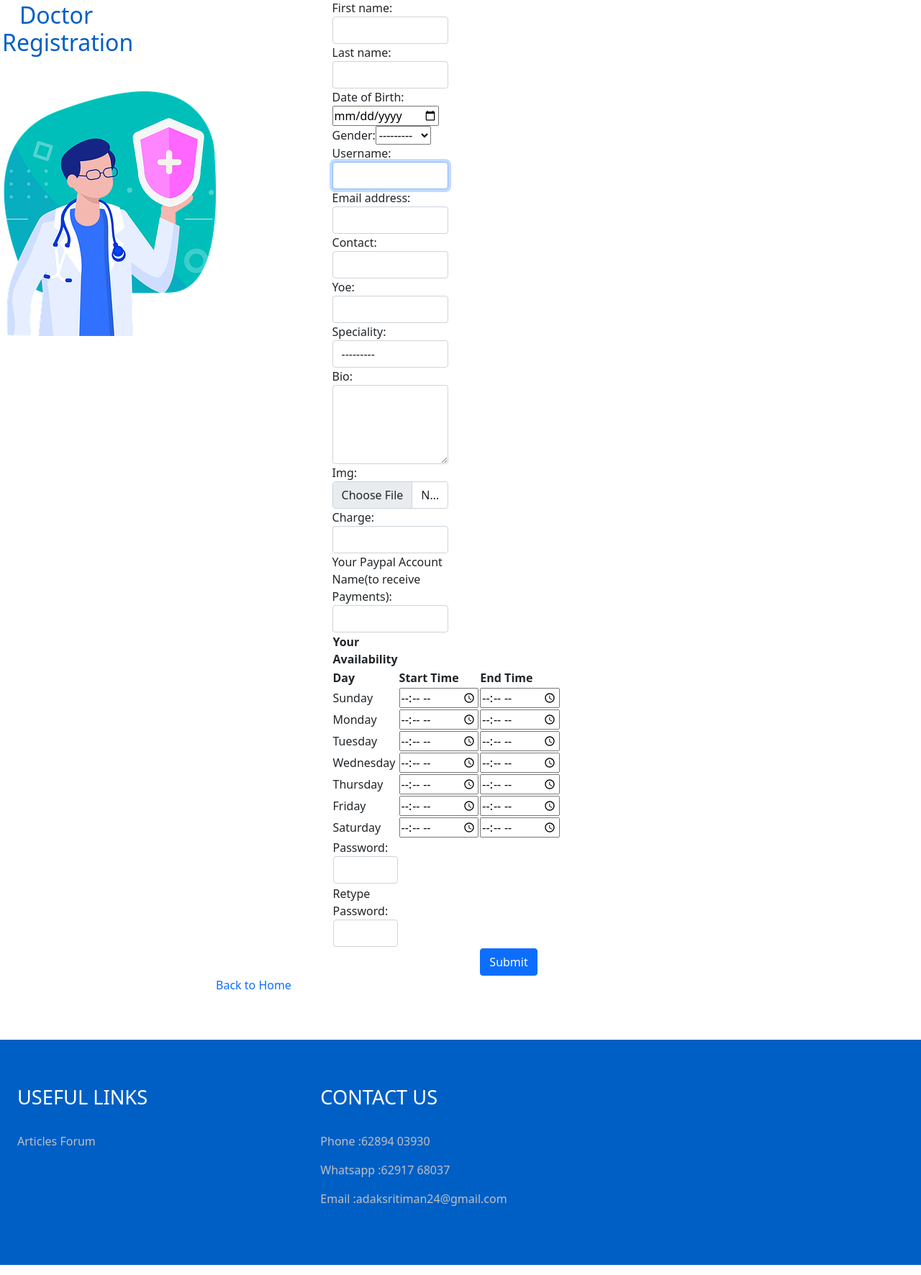
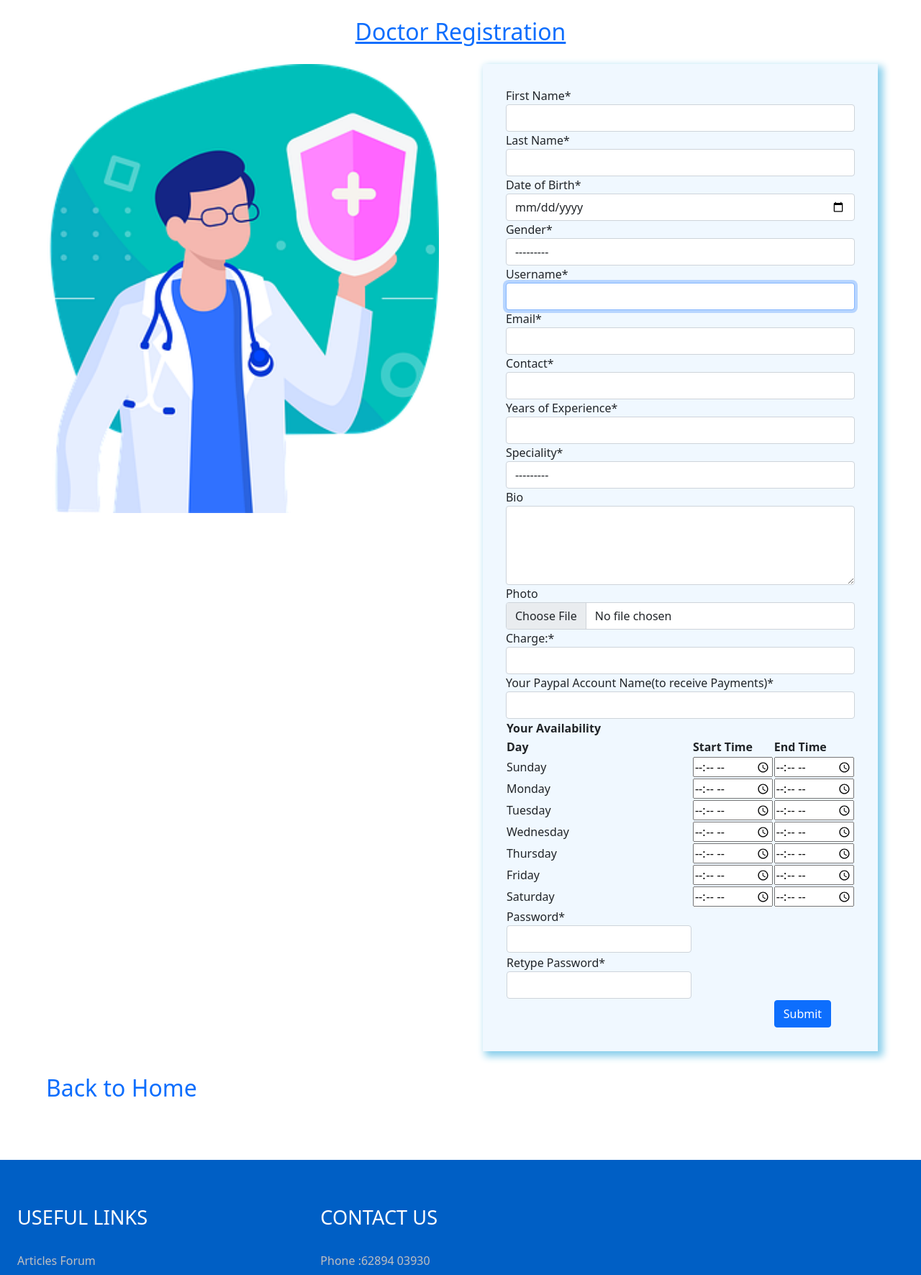
Before and after one commit to adaksritiman24/Online-Doctor-Appointment-System, a Django app: page /accounts/register/doctor/ in a window 1280 px wide. Shown: the part 56-1828 px from the top of the page at 72% size. Run offline with Django 3.2, Linux system fonts and the light colour scheme.

Commit message:
[Sritiman, Sayan, Srinjoy] Doctor Registration Page CSS Added

```diff
--- a/odas/accounts/forms.py
+++ b/odas/accounts/forms.py
@@ -36,10 +36,11 @@
         'thu_start','thu_end','fri_start','fri_end','sat_start','sat_end']
 
         widgets = {
-            'dob' : DateInput(),
+            'dob' : forms.DateInput(attrs={"type" : "date", "class" : 'form-control'}),
             'username': forms.TextInput(attrs={'class':'form-control'}),
             'first_name': forms.TextInput(attrs={'class':'form-control'}),
             'last_name': forms.TextInput(attrs={'class':'form-control'}),
+            'gender' : forms.Select(attrs={ 'class' : 'form-control'}),
             'contact': forms.TextInput(attrs={'class':'form-control'}),
             'email': forms.EmailInput(attrs={'class':'form-control'}),
             'bio': forms.Textarea(attrs={'class':'form-control','cols':20,'rows':4,'required':False}),
--- a/odas/static/doctor/css/animation.css
+++ b/odas/static/doctor/css/animation.css
@@ -1,9 +1,9 @@
 #hello-doctor {
-    animation: top-in 2s forwards ease-out;
+    animation: top-in 1s forwards ease-out;
 }
 
 #doc-index-banner {
-    animation: bottom-up 2s forwards ease-out;
+    animation: bottom-up 1s forwards ease-out;
 
 }
 
--- a/odas/static/doctor/css/index.css
+++ b/odas/static/doctor/css/index.css
@@ -118,8 +118,8 @@
 }
 
 .login-form{
-    width: 30vw;
-    height: 30vh;
+    width: 24vw;
+    height: 20vh;
 }
 
 .login-form td{
@@ -131,9 +131,23 @@
     width: 90%;
 }
 
+.doc-reg-container{
+    display: flex;
+    flex-wrap: wrap;
+    justify-content: space-evenly;
+}
+
+.doc-reg-image{
+    width: 550px;
+    position: sticky;
+    top: 70px;
+    left: 70px;
+}
+
 .doc-login-btn{
    width: 70%;
    margin: auto;
+   margin-top: 12px;
 }
 
 
@@ -197,6 +211,10 @@
     .login-form{
         width: 70vw;
     }
+
+    .doc-reg-image{
+        display: none;
+    }
 }
 
 @media screen and (min-width: 1024px){
--- a/odas/templates/doctor/doctor-registration.html
+++ b/odas/templates/doctor/doctor-registration.html
@@ -2,86 +2,83 @@
 {% load static %}
 
 {% block content %}
-
-<div class="d-flex">
-    <div>
-        <h2 class="text-center">Doctor Registration</h2>
-        {% for message in messages %}
-        <div>{{message}}</div>
-        {% endfor %}
-        <img src="{% static 'doctor/imgs/reg.webp' %}" alt="NF">
-    </div>
+<h2 class="text-primary" style="text-align:center; margin: 26px; text-decoration:underline;">Doctor Registration</h2>
+{% for message in messages %}
+<div>{{message}}</div>
+{% endfor %}
+<div class="doc-reg-container">
+    <div><img src="{% static 'doctor/imgs/reg.webp' %}" alt="NF" class="doc-reg-image"></div>
     <div>
 
-        <form method="post" class="col-md-4 offset-4" enctype="multipart/form-data">
+        <form method="post" class="form-center" enctype="multipart/form-data">
 
             {% csrf_token %}
             <table>
                 <tbody>
                     <tr>
 
-                        {{fm.first_name.label_tag}}{{fm.first_name}} {{fm.first_name.errors | striptags}}
+                        First Name*{{fm.first_name}} {{fm.first_name.errors | striptags}}
 
                     </tr>
                     <tr>
 
-                        {{fm.last_name.label_tag}}{{fm.last_name}} {{fm.last_name.errors | striptags}}
+                        Last Name*{{fm.last_name}} {{fm.last_name.errors | striptags}}
 
                     </tr>
                     <tr>
 
-                        {{fm.dob.label_tag}}{{fm.dob}} {{fm.dob.errors | striptags}}
+                        Date of Birth*{{fm.dob}} {{fm.dob.errors | striptags}}
 
                     </tr>
                     <tr>
 
-                        {{fm.gender.label_tag}}{{fm.gender}} {{fm.gender.errors | striptags}}<br>
+                        Gender*{{fm.gender}} {{fm.gender.errors | striptags}}
 
                     </tr>
                     <tr>
 
-                        {{fm.username.label_tag}}{{fm.username}} {{fm.username.errors | striptags}}
+                        Username*{{fm.username}} {{fm.username.errors | striptags}}
 
                     </tr>
                     <tr>
 
-                        {{fm.email.label_tag}}{{fm.email}} {{fm.email.errors | striptags}}
+                        Email*{{fm.email}} {{fm.email.errors | striptags}}
 
                     </tr>
                     <tr>
 
-                        {{fm.contact.label_tag}}{{fm.contact}} {{fm.contact.errors | striptags}}
+                        Contact*{{fm.contact}} {{fm.contact.errors | striptags}}
 
                     </tr>
                     <tr>
 
-                        {{fm.yoe.label_tag}}{{fm.yoe}} {{fm.yoe.errors | striptags}}
+                        Years of Experience*{{fm.yoe}} {{fm.yoe.errors | striptags}}
 
                     </tr>
                     <tr>
 
-                        {{fm.speciality.label_tag}}{{fm.speciality}} {{fm.speciality.errors | striptags}}
+                        Speciality*{{fm.speciality}} {{fm.speciality.errors | striptags}}
 
                     </tr>
                     <tr>
 
-                        {{fm.bio.label_tag}}{{fm.bio}} {{fm.bio.errors | striptags}}
+                        Bio{{fm.bio}} {{fm.bio.errors | striptags}}
 
                     </tr>
                     <tr>
 
-                        {{fm.img.label_tag}}{{fm.img}} {{fm.img.errors | striptags}}
+                        Photo{{fm.img}} {{fm.img.errors | striptags}}
 
                     </tr>
                     <tr>
 
-                        {{fm.charge.label_tag}}{{fm.charge}} {{fm.charge.errors | striptags}}
+                        {{fm.charge.label_tag}}*{{fm.charge}} {{fm.charge.errors | striptags}}
 
                     </tr>
 
                     <tr>
 
-                        Your Paypal Account Name(to receive Payments): {{fm.paypal}} {{fm.paypal.errors | striptags}}
+                        Your Paypal Account Name(to receive Payments)* {{fm.paypal}} {{fm.paypal.errors | striptags}}
 
                     </tr>
                     <tr>
@@ -176,12 +173,12 @@
                     </tr>
                     <tr>
                         <td>
-                            {{fm.password1.label_tag}}{{fm.password1}} {{fm.password1.errors | striptags}}
+                            Password*{{fm.password1}} {{fm.password1.errors | striptags}}
                         </td>
                     </tr>
                     <tr>
                         <td>
-                            {{fm.password2.label_tag}}{{fm.password2}} {{fm.password2.errors | striptags}}
+                            Retype Password*{{fm.password2}} {{fm.password2.errors | striptags}}
                         </td>
                     </tr>
                     <tr>
@@ -196,7 +193,7 @@
                 </tbody>
             </table>
         </form>
-        <p><a href="{% url 'index_d' %}">Back to Home</a></p>
     </div>
 </div>
+<h2 style="margin: 2rem 4rem;"><a href="{% url 'index_d' %}">Back to Home</a></h2>
 {% endblock %}
--- a/odas/templates/patient/base.html
+++ b/odas/templates/patient/base.html
@@ -59,6 +59,11 @@
             <li class="nav-item">
               <a class="nav-link" href="{% url 'articleshome' %}"><i class="fa-solid fa-newspaper"></i> Articles</a>
             </li>
+            {% if not request.user.is_authenticated %}
+            <li class="nav-item">
+              <a href="{% url 'index_d' %}" class="nav-link btn btn-light text-success">Are you a doctor ?</a>
+            </li>
+            {% endif %}
           </ul>
         </div>
       </div>
```
Also changed, not shown: odas/db.sqlite3.
